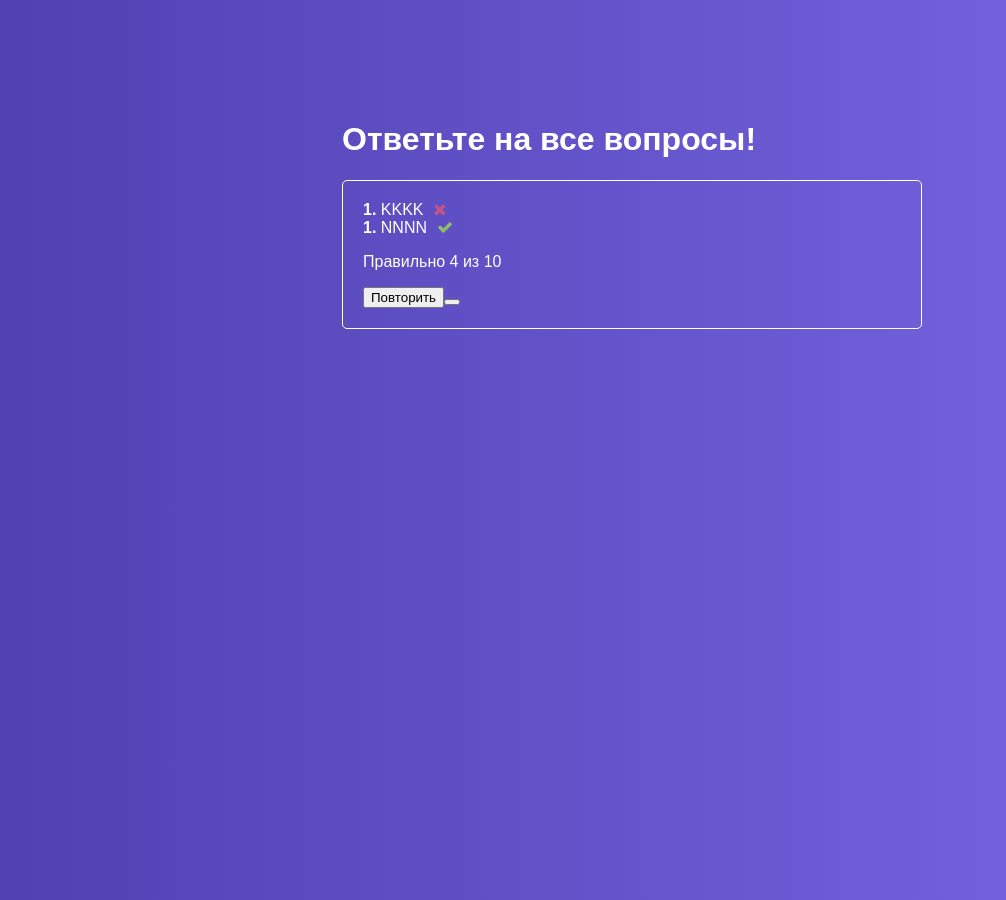
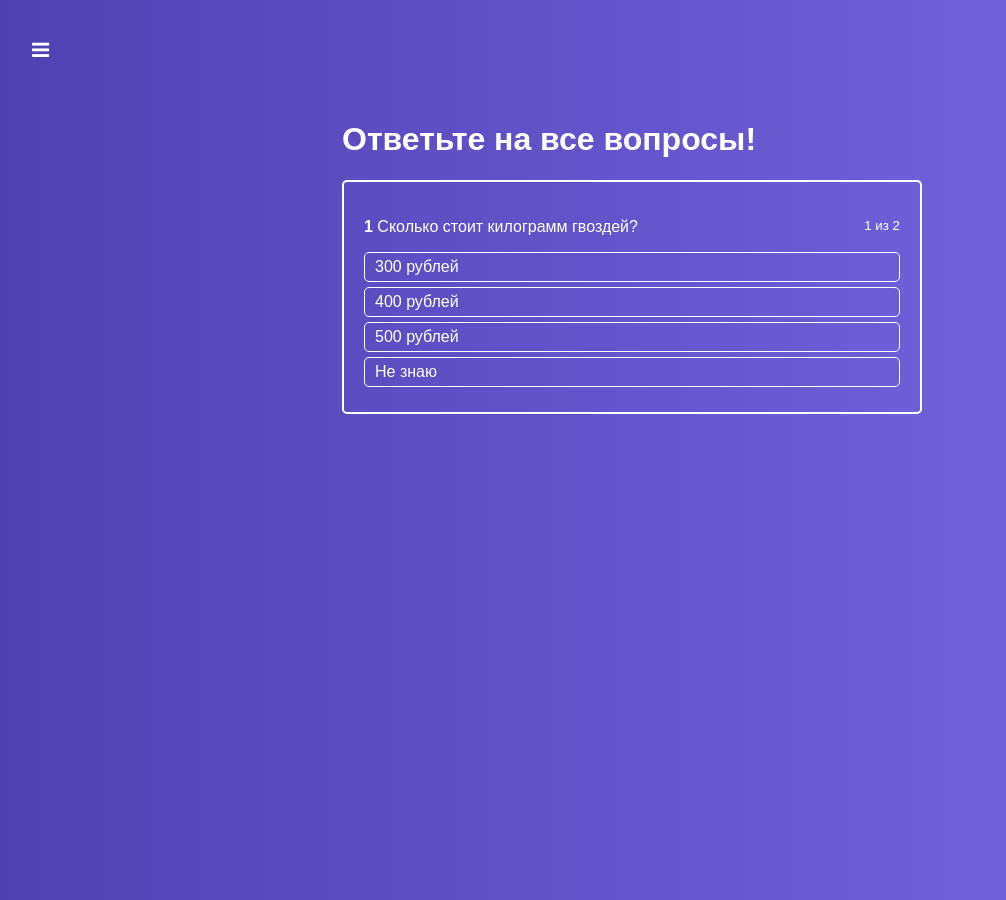
Before and after one commit to kolun4ik/react-quiz, a React (Create React App) app: page / in a window 1280 px wide. Shown: the whole page, without its empty margins (8-1014 px from the left). Built offline with nearby package versions, Linux system fonts and the light colour scheme.

Commit message:
добавлен MenuToggle - кнопка выдвижного меню

```diff
--- a/src/components/FinishedQuiz/FinishedQuiz.js
+++ b/src/components/FinishedQuiz/FinishedQuiz.js
@@ -1,25 +1,43 @@
 import React from 'react';
 import classes from './FinishedQuiz.module.css';
+import Button from '../UI/Button/Button'
 
 const FinishedQuiz = props => {
+    const successCount = Object.keys(props.results).reduce((total, key) => {
+        if (props.results[key] === 'success') {
+            total++;
+        }
+        return total;
+    }, 0);
+
     return (
         <div className={classes.FinishedQuiz}>
             <ul>
-                <li>
-                    <strong>1. </strong>
-                    KKKK
-                    <i className={'fa fa-times ' + classes.error}></i>
-                </li>
-                <li>
-                    <strong>1. </strong>
-                    NNNN
-                    <i className={'fa fa-check ' + classes.success}></i>
-                </li>
+                { props.quiz.map((quizItem, index) => {
+                    const cls = [
+                        'fa',
+                        props.results[quizItem.id] === 'error' ? 'fa-times' : 'fa-check',
+                        classes[props.results[quizItem.id]]
+                    ];
+                    return (
+                        <li
+                            key={index}>
+                            <strong>{index+1}</strong>. &nbsp;
+                            {quizItem.question}
+                            <i className={cls.join(' ')} />
+                        </li>
+                    )
+                })}
             </ul>
-            <p>Правильно 4 из 10</p>
-            <div>
-                <button>Повторить</button>
-                <button></button>
+            <p>Правильно {successCount} из {props.quiz.length}</p>
+            <div> <button >Повторить</button>
+                <Button
+                    onClick={props.onRetry}
+                    type="primary"
+                >Повторить</Button>
+                <Button
+                    type="success"
+                >Перейти в список тестов</Button>
             </div>
         </div>
     );
--- /dev/null
+++ b/src/components/Navigation/Drawer/Drawer.js
@@ -0,0 +1,40 @@
+import React, {Component} from 'react';
+import classes from './Drawer.module.css';
+import Backdrop from '../../UI/Backdrop/Backdrop';
+
+const links = [1, 2, 3];
+
+class Drawer extends Component {
+    renderLinks() {
+        return links.map((link, index) => {
+            return (
+                <li key={ index }>
+                   <a>Link { link }</a>
+                </li>
+            );
+        });
+    }
+
+    render() {
+        const cls = [classes.Drawer];
+        if (!this.props.isOpen){
+            cls.push(classes.close)
+        }
+
+        return (
+            <React.Fragment>
+                <nav
+                    className={cls.join(' ')}
+                >
+                    <ul>
+                        { this.renderLinks() }
+                    </ul>
+                </nav>
+                { this.props.isOpen ? <Backdrop onClick={this.props.onClose}/> : null}
+            </React.Fragment>
+
+        );
+    }
+}
+
+export default Drawer;
--- /dev/null
+++ b/src/components/Navigation/Drawer/Drawer.module.css
@@ -0,0 +1,41 @@
+.Drawer {
+    position: fixed;
+    left: 0;
+    top: 0;
+    bottom: 0;
+    width: 80%;
+    max-width: 300px;
+    padding: 20px 10px;
+    box-sizing: border-box;
+    background: #ffffff;
+    transform: translateX(0px);
+    transition: transform .22s ease-in;
+    z-index: 90;
+}
+
+.Drawer.close {
+    transform: translateX(-300px);
+}
+
+.Drawer ul {
+    list-style: none;
+    margin: 0;
+    padding: 0;
+}
+
+.Drawer ul li {
+    margin-bottom: 15px;
+}
+.Drawer ul li a {
+    color: #363d54;
+    font-size: 30px;
+    text-decoration: none;
+    background-color: #ffffff;
+    padding: 0 10px 20px 20px;
+    position: relative;
+    transition: opacity .3s;
+}
+
+.Drawer ul li a:hover, .active {
+    opacity: .7;
+}
--- /dev/null
+++ b/src/components/Navigation/MenuToggle/MenuToggle.js
@@ -0,0 +1,28 @@
+import React from 'react';
+import classes from './MenuToggle.module.css';
+
+const MenuToggle = props => {
+    const cls = [
+        classes.MenuToggle,
+        'fa',
+    ];
+
+    if (props.isOpen) {
+        cls.push('fa-times');
+        cls.push(classes.open);
+    } else {
+        cls.push('fa-bars');
+    }
+
+
+    return (
+        <i
+            className={cls.join(' ')}
+            onClick={props.onToggle}
+        >
+
+        </i>
+    );
+};
+
+export default MenuToggle;
--- /dev/null
+++ b/src/components/Navigation/MenuToggle/MenuToggle.module.css
@@ -0,0 +1,18 @@
+.MenuToggle {
+    position: fixed;
+    top: 40px;
+    left: 40px;
+    font-size: 20px;
+    color: white;
+    cursor: pointer;
+    transition: opacity, left .22s ease-in;
+    z-index: 100;
+}
+
+.MenuToggle:hover {
+    opacity: .7;
+}
+
+.MenuToggle.open {
+    left: 320px;
+}
--- /dev/null
+++ b/src/components/UI/Backdrop/Backdrop.js
@@ -0,0 +1,6 @@
+import React from 'react';
+import classes from './Backdrop.module.css';
+
+const Backdrop = props => <div className={classes.Backdrop} onClick={props.onClick}/>;
+
+export default Backdrop;
--- /dev/null
+++ b/src/components/UI/Backdrop/Backdrop.module.css
@@ -0,0 +1,9 @@
+.Backdrop {
+    z-index: 50;
+    background: rgba(0,0,0 .7);
+    position: fixed;
+    top: 0;
+    left: 0;
+    bottom: 0;
+    right: 0;
+}
--- /dev/null
+++ b/src/components/UI/Button/Button.js
@@ -0,0 +1,20 @@
+import React from 'react';
+import classes from './Button.module.css';
+
+const Button = props => {
+    const cls = [
+        classes.Button,
+        classes[props.type],
+    ];
+    return (
+        <button
+            className={cls.join(' ')}
+            onClick={props.onClick}
+            disabled={props.disabled}
+        >
+            {props.children}
+        </button>
+    );
+};
+
+export default Button;
--- /dev/null
+++ b/src/components/UI/Button/Button.module.css
@@ -0,0 +1,38 @@
+.Button {
+    display: inline-block;
+    padding: 10px 20px;
+    border-radius: 5px;
+    border: 1px solid #ccc;
+    color: #000;
+    margin-right: 15px;
+    text-transform: uppercase;
+    font-weight: bold;
+    font-size: 12px;
+}
+
+.Button:focus {
+    outline: none;
+}
+
+.Button.active {
+    box-shadow: inset 2px 2px 1px rgba(0,0,0, 0.3);
+}
+
+.Button:disabled {
+    background: #ccc;
+    color: #000;
+    cursor: not-allowed;
+}
+
+.error {
+    background: rgba(240, 87, 108, 1);
+}
+
+.success {
+    background: rgba(161, 240, 69, 1);
+}
+
+.primary {
+    background: #2884f6;
+    color: #fff;
+}
--- a/src/containers/Quiz/Quiz.js
+++ b/src/containers/Quiz/Quiz.js
@@ -7,7 +7,8 @@ import FinishedQuiz from '../../components/FinishedQuiz/FinishedQuiz';
 class Quiz extends Component{
 
     state = {
-        isFinished: true,
+        results: {}, // {[id]: 'success' or 'error'}
+        isFinished: false,
         activeQuestion: 0,
         answerState: null, // { [id]: 'success' or 'error'}
         quiz: [
@@ -45,13 +46,18 @@ class Quiz extends Component{
         }
 
         const question = this.state.quiz[this.state.activeQuestion];
+        const results = this.state.results;
+
         if ( question.rightAnswerId === answerId ) {
+            if (!results[question.id]) {
+                results[question] = 'success';
+            }
 
             this.setState({
                 answerState: {[answerId]: 'success'},
+                results,
             });
             const timeout = window.setTimeout(() => {
-
                 if( this.isQuizFinished() ) {
                     this.setState({
                         isFinished: true,
@@ -67,8 +73,10 @@ class Quiz extends Component{
             }, 1000)
 
         }else {
+            results[question.id] = 'error';
             this.setState({
                 answerState: {[answerId]: 'error'},
+                results,
             })
         }
     };
@@ -76,6 +84,15 @@ class Quiz extends Component{
     isQuizFinished(){
         return this.state.activeQuestion + 1 === this.state.quiz.length
     }
+
+    retryHandler = () => {
+        this.setState({
+            activeQuestion: 0,
+            answerState: null,
+            isFinished: false,
+            results: {},
+        })
+    };
 
     render() {
         return (
@@ -85,7 +102,9 @@ class Quiz extends Component{
                     {
                         this.state.isFinished
                             ? <FinishedQuiz
-
+                                results={this.state.results}
+                                quiz={this.state.quiz}
+                                onRetry={this.retryHandler}
                              />
                             :  <ActiveQuiz
                                 answers={this.state.quiz[this.state.activeQuestion].answers}
--- a/src/hoc/Layout/Layout.js
+++ b/src/hoc/Layout/Layout.js
@@ -1,10 +1,36 @@
 import React, {Component} from "react";
 import classes from './Layout.module.css';
+import MenuToggle from '../../components/Navigation/MenuToggle/MenuToggle';
+import Drawer from '../../components/Navigation/Drawer/Drawer'
 
 class Layout extends Component {
+    state = {
+        menu: false,
+    };
+
+    toggleMenuHandler = () => {
+        this.setState({
+            menu: !this.state.menu,
+        })
+    };
+
+    menuCloseHandler = () => {
+        this.setState({
+            menu: false,
+        })
+    };
+
     render() {
         return (
             <div className={classes.Layout}>
+                <Drawer
+                    isOpen={this.state.menu}
+                    onClose={this.menuCloseHandler}
+                />
+                <MenuToggle
+                    onToggle={this.toggleMenuHandler}
+                    isOpen={this.state.menu}
+                />
                 <main>
                     {this.props.children}
                 </main>
```
